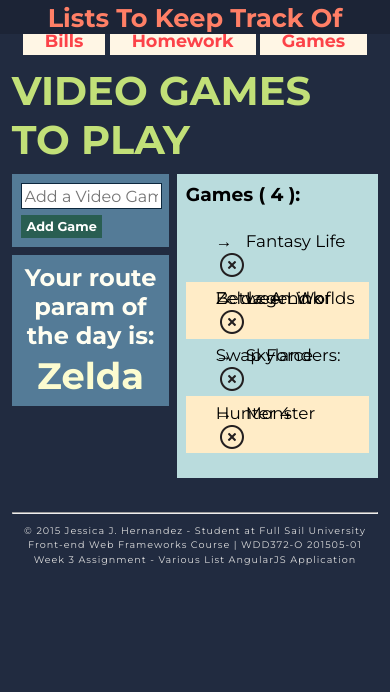
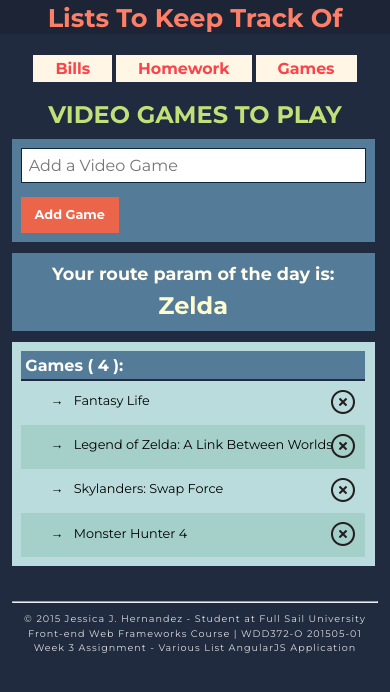
Before and after one commit to JesHerArt/FWF, a plain HTML site: page Wk3/index.html at #/view1 in a window 390 px wide. Both pictures are taken after a click on the button "Games". Drawn offline with Linux system fonts and the light colour scheme.

Commit message:
final upload of wk3 assignment
fixed gamesArray error.
completed css.
added comments.

```diff
--- a/Wk3/css/style.css
+++ b/Wk3/css/style.css
@@ -136,7 +136,8 @@ h2 {
 }
 
 h3 {
-    margin-top: 0;
+    margin: 0;
+    font-size: 100%;
 }
 
 h4 {
@@ -180,11 +181,12 @@ footer {
 ul {
     list-style-type: none;
     padding: 0;
+    margin: 0;
 }
 
 li {
     margin: 0;
-    line-height: 0;
+    line-height: 1;
     font-size: 105%;
     padding: 2.5% 0 2.5% 30px ;
     position: relative;
@@ -200,12 +202,9 @@ li div {
     display: inline-block;
 }
 
-li:nth-child(2n) {
-    background: #ffecc7;
-}
-
 table {
     width: 100%;
+    margin: 0;
 }
 
 th, td {
@@ -213,7 +212,7 @@ th, td {
     text-align: center;
 }
 
-th {
+th, h3 {
     padding: 1.3%;
     background: #547B97;
     color: #fff;
@@ -224,7 +223,7 @@ td {
     padding: 2% 1%;
 }
 
-tr:nth-child(2n -1) {
+tr:nth-child(2n -1), li:nth-child(2n) {
     background: #A5CFC9;
 }
 
@@ -239,14 +238,17 @@ img {
 }
 
 .deleteIcon {
-    /*position: absolute;
-    right: 0; */
     margin: 0 3%;
 }
 
 .deleteIcon:hover {
     cursor: pointer;
     background: url("../images/discard-bg.png");
+}
+
+li .deleteIcon {
+    position: absolute;
+    right: 0;
 }
 
 
@@ -266,7 +268,7 @@ input[type="text"], input[type="email"] {
 
 .btn {
     padding: 3% 4%;
-    background: #295E52;
+    background: #EB654B;
     font-size: 80%;
     font-weight: bold;
     border: none;
@@ -274,7 +276,7 @@ input[type="text"], input[type="email"] {
 }
 
 .btn:hover {
-    background: #1C4038;
+    background: #D15A43;
 }
 
 
@@ -284,58 +286,86 @@ input[type="text"], input[type="email"] {
 /* _____________________________________ */
 
 @media only screen
-    and (max-width : 1330px) {
+    and (max-width : 899px) {
 
+        .listSection, .formSection {
+            width: 94%;
+        }
+
+        #outBox {
+           width: 99%;
+        }
+
+        #gameFormSection {
+            width: 95%;
+            padding: 2.5%;
+            margin-bottom: 3%;
+        }
+
+        #paramBox {
+            width: 98%;
+            padding: 1%;
+        }
 
     }
 
 
-/* Tablets (portrait) Mainly iPad */
 @media only screen
-	and (min-device-width: 768px)
-	and (max-device-width: 899px)
-	and (orientation: portrait),
-	(min-width : 768px)
-	and (max-width : 899px) {
+	and (max-width : 767px) {
 
+        nav {
+            margin-top: 9%;
+        }
 
-	}
+        h4 {
+            font-size: 160%;
+        }
 
-
-
-/* Smartphones (portrait & landscape) Mainly iPhone 4 - 6 */
-@media only screen
-	and (max-device-width: 767px),
-	(max-width : 767px) {
-
+        #paramWord {
+            font-size: 210%;
+        }
 
 	}
 
 
 @media only screen
-	and (max-device-width: 580px),
-	(max-width : 580px) {
+	and (max-width : 580px) {
 
+        nav {
+            margin-top: 12%;
+        }
+
+        h2 {
+            font-size: 200%;
+            margin-top: 5%;
+            text-align: center;
+        }
 
     }
 
 
+@media only screen
+	and (max-width: 414px) {
 
-/* Smartphones (portrait or landscape) */
-@media only screen
-	and (max-device-width: 500px),
-	(max-width : 500px) {
+        nav {
+            margin-top: 15%;
+            font-size: 90%;
+        }
 
+        table, li {
+            font-size: 80%;
+        }
+
+        h2 {
+            font-size: 150%;
+        }
+
+        h4 {
+            font-size: 110%;
+        }
+
+        #paramWord {
+            font-size: 150%;
+        }
 
 	}
-
-
-
-/* Smartphones (portrait) */
-@media only screen
-	and (max-device-width: 414px)
-	and (orientation: portrait),
-	(max-width: 414px) {
-
-
-	}
--- a/Wk3/js/app.js
+++ b/Wk3/js/app.js
@@ -106,7 +106,7 @@ angular.module('myApp', ['ngRoute'])
 
 
         /*ADD BILLS FUNCTION BY CALLING DATASERVICE*/
-        $scope.addBiller = function() {
+        $scope.addBill = function() {
             dataService.newBill($scope.billerName, $scope.billAmmount, $scope.billDueDate);
 
             $scope.billerName = '';
--- a/Wk3/js/dataService.js
+++ b/Wk3/js/dataService.js
@@ -71,6 +71,11 @@ angular.module('myApp').service("dataService", function() {
     }
 
 
+
+/* ---------------------------------------------------------------------------------------- */
+
+
+
     /*DEFAULT GAMES LIST*/
     var gamesArray = ["Fantasy Life", "Legend of Zelda: A Link Between Worlds", "Skylanders: Swap Force", "Monster Hunter 4"];
 
@@ -95,10 +100,15 @@ angular.module('myApp').service("dataService", function() {
 
     /*DELETES A HOMEWORK FROM THE HOMEWORKS ARRAY*/
     this.removeGame = function(game) {
-        gamesArray.splice(homeworksArray.indexOf(game), 1);
+        gamesArray.splice(gamesArray.indexOf(game), 1);
         var str = JSON.stringify(gamesArray);
         localStorage.setItem("GamesList", str);
     }
+
+
+
+/* ---------------------------------------------------------------------------------------- */
+
 
 
         /*DEFAULT BILLS LIST*/
--- a/Wk3/view1.html
+++ b/Wk3/view1.html
@@ -2,16 +2,18 @@
 
     <h2>Bills to Pay</h2>
 
+    <!--FORM FOR ADDING A NEW BILL-->
     <div class="formSection">
         <form>
             <input type="text" placeholder="Biller Name" ng-model="billerName" />
             <input type="text" placeholder="Ammount" ng-model="billAmmount" />
             <input type="text" placeholder="Due Date" ng-model="billDueDate" />
-            <input type="submit" class="btn" value="Add Biller" ng-click="addBiller()" />
+            <input type="submit" class="btn" value="Add Bill" ng-click="addBill()" />
             <input type="button" class="btn" value="Reset" ng-click="resetForm()" />
         </form>
     </div>
 
+   <!-- ITERATION THROUGH BILLS ARRAY TO DISPLAY EACH LIST ITEM-->
     <div class="listSection">
         <table>
             <tr>
```
Also changed, not shown: Wk3/view2.html (+3 -0 lines), Wk3/view3.html (+2 -0 lines).
